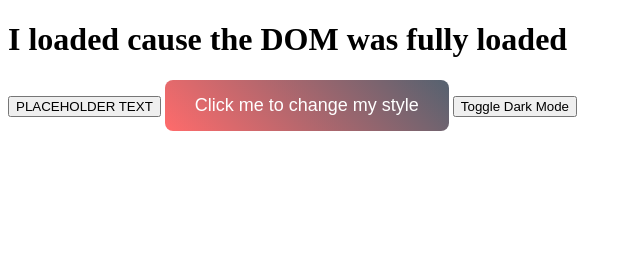
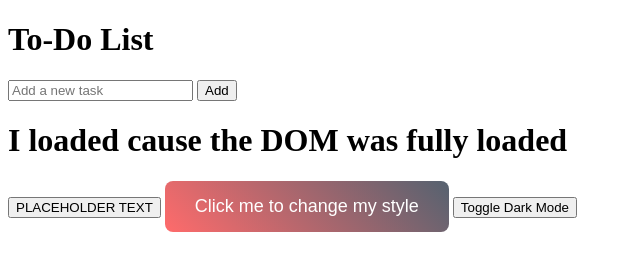
Before and after one commit to Karlita2227/KarlaL_JS_DOM_Events, a plain HTML site: page index.html in a window 1280 px wide. Shown: the whole page, without its empty margins (0-640 px from the left). Drawn offline with Linux system fonts and the light colour scheme.

Commit message:
Adding and Updating files for To Do Dom Exercise

```diff
--- a/index.html
+++ b/index.html
@@ -1,9 +1,21 @@
 <!DOCTYPE html>
 <html lang="en">
- <head>
-   <meta charset="UTF-8">
-   <meta name="viewport" content="width=device-width, initial-scale=1.0">
-   <meta http-equiv="X-UA-Compatible" content="ie=edge">
+<head>
+ <meta charset="UTF-8">
+ <meta name="viewport" content="width=device-width, initial-scale=1.0">
+ <title>To-Do List</title>
+ <link rel="stylesheet" href="styles.css">
+</head>
+<body>
+ <h1>To-Do List</h1>
+ <div class="todo-container">
+   <input type="text" id="taskInput" placeholder="Add a new task">
+   <button id="addTask">Add</button>
+   <ul id="taskList">
+     <!-- Tasks will be added here -->
+   </ul>
+ </div>
+ <script src="todo.js"></script>
    <title>JS Events and DOM</title>
    <link rel="stylesheet" href="styles.css">
    <style>
```
Also changed, not shown: todo.html (added), todo.js (added).
